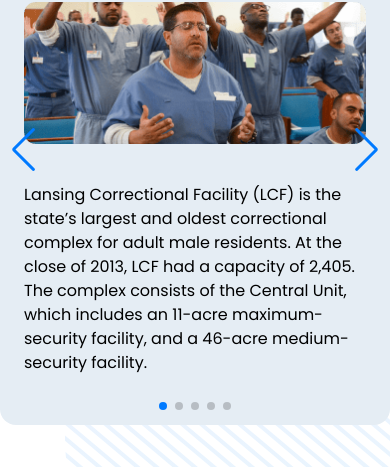
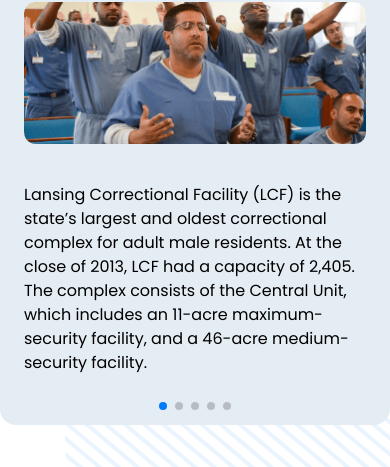
Before and after one commit to V1talquaaa/brother-in-blue, a Next.js app in the folder my-app/: page / in a window 390 px wide. Shown: the part 1484-1951 px from the top of the page. Built offline with nearby package versions, Linux system fonts and the light colour scheme.

Commit message:
finished dev, send to QA

```diff
--- a/my-app/src/app/components/CommunitySwiper.jsx
+++ b/my-app/src/app/components/CommunitySwiper.jsx
@@ -1,4 +1,4 @@
-import React from 'react';
+import React, { useState, useEffect } from 'react';
 import { Swiper, SwiperSlide } from 'swiper/react';
 import Image from 'next/image';
 import 'swiper/css';
@@ -8,34 +8,33 @@ import 'swiper/css/navigation';
 import { FreeMode, Navigation, Pagination } from 'swiper/modules';
 
 export default function CommunitySwiper() {
+
+  const [isMobile, setIsMobile] = useState(false);
+
+  useEffect(() => {
+    const handleResize = () => {
+      if (typeof window !== 'undefined') {
+        setIsMobile(window.innerWidth < 768);
+      }
+    };
+
+    handleResize();
+
+    window.addEventListener('resize', handleResize);
+    return () => {
+      window.removeEventListener('resize', handleResize);
+    };
+  }, []);
+
   return (
     <Swiper
       spaceBetween={24}
       freeMode={true}
-        pagination={{ clickable: true }}
-        navigation={{
-          clickable: true
-        }}
+      pagination={isMobile ? { clickable: true } : false}
+      navigation={!isMobile ? { clickable: true } : false}
       modules={[FreeMode, Pagination, Navigation]}
       className="mySwiper container mt-[32px] lg:mt-[80px] mx-[16px] lg:pr-[17px]"
-        breakpoints={{
-          // when window width is >= 640px
-          320: {
-            slidesPerView: 1,
-            pagination: {
-              clickable: true,
-            },
-            navigation: false, // Disable navigation on mobile
-          },
-          // when window width is >= 768px
-          768: {
-            slidesPerView: 3,
-            pagination: false, // Disable pagination on desktop
-            navigation: {
-              clickable: true,
-            },
-          },
-        }}
+      slidesPerView={isMobile ? 1 : 3}
     >
       <SwiperSlide>
         <div className="h-[550px] flex flex-col justify-between px-[24px] pt-[24px] pb-[50px] rounded-2xl bg-[#E5EDF4]">
--- a/my-app/src/app/components/Footer.jsx
+++ b/my-app/src/app/components/Footer.jsx
@@ -30,9 +30,6 @@ function Footer() {
             <li>
               <a href="#events">Events</a>
             </li>
-            <li>
-              <a href="#footer">Contacts</a>
-            </li>
           </ul>
           <div className="mt-[48px] lg:mt-0 text-base">
             <p className="mb-[12px] text-center lg:text-left">Have any questions?</p>
--- a/my-app/src/app/components/Goal.jsx
+++ b/my-app/src/app/components/Goal.jsx
@@ -1,5 +1,4 @@
 import Image from "next/image";
-import Link from "next/link";
 import React from "react";
 
 function Goal() {
--- a/my-app/src/app/components/Header.jsx
+++ b/my-app/src/app/components/Header.jsx
@@ -10,7 +10,7 @@ function Header() {
       <Image src='/headerLogo.png' width={268} height={64} alt='logo'/>
       </Link>
       <ul className='flex items-center gap-[16px] text-lg'>
-        <li><a href="#home">Home</a></li>
+        {/* <li><a href="#home">Home</a></li> */}
         <li><a href="#institutions">Institutions</a></li>
         <li><a href="#strategies">Strategies</a></li>
         <li><a href="#history">History</a></li>
--- a/my-app/src/app/components/Hero.jsx
+++ b/my-app/src/app/components/Hero.jsx
@@ -1,5 +1,4 @@
 import Image from "next/image";
-import Link from "next/link";
 import React from "react";
 
 function Hero() {
--- a/my-app/src/app/components/HistorySwiper.jsx
+++ b/my-app/src/app/components/HistorySwiper.jsx
@@ -19,8 +19,8 @@ export default function HistorySwiper() {
       setIsMobile(isMobileView);
     };
 
-    handleResize(); // Check on mount
-    window.addEventListener('resize', handleResize); // Check on resize
+    handleResize();
+    window.addEventListener('resize', handleResize);
 
     return () => {
       window.removeEventListener('resize', handleResize);
@@ -37,19 +37,19 @@ export default function HistorySwiper() {
     <div className="">
       <Swiper
         spaceBetween={24}
-        freeMode={!isMobile} // Disable freeMode on mobile
-        navigation={!isMobile ? { clickable: true } : false} // Disable navigation on mobile
-        pagination={isMobile ? { clickable: true } : false} // Show pagination on mobile only
+        freeMode={!isMobile}
+        navigation={!isMobile ? { clickable: true } : false}
+        pagination={isMobile ? { clickable: true } : false}
         onSlideChange={(swiper) => setActiveIndex(swiper.activeIndex)}
         modules={[FreeMode, Pagination, Navigation]}
         className="mySwiper mt-[32px] lg:mt-[80px] mx-[16px] lg:pl-[300px] lg:pr-[17px]"
         breakpoints={{
           640: {
-            slidesPerView: 1, // Show only one slide on mobile
-            spaceBetween: 0, // Adjust space between slides on mobile
+            slidesPerView: 1,
+            spaceBetween: 0,
           },
           768: {
-            slidesPerView: 3, // Show 3 slides on larger screens
+            slidesPerView: 3,
             spaceBetween: 24,
           },
         }}
@@ -132,8 +132,8 @@ export default function HistorySwiper() {
                 !isMobile && isMiddleSlide(index) ? 'scale-[1.3]' : 'scale-[1]'
               }`}
               style={{
-                maxWidth: !isMobile ? '282px' : '100%', // Full width on mobile, max width on desktop
-                width: !isMobile ? 'auto' : '100%', // Ensure full width on mobile
+                maxWidth: !isMobile ? '282px' : '100%',
+                width: !isMobile ? 'auto' : '100%',
                 transformOrigin: 'center',
                 padding: !isMobile && isMiddleSlide(index) ? '8px' : '0',
               }}
--- a/my-app/src/app/components/MobileNav.jsx
+++ b/my-app/src/app/components/MobileNav.jsx
@@ -11,9 +11,9 @@ export const MobileNav = ({ closeMenuBtn }) => {
         </button>
       </div>
         <ul className="mt-[48px] lg:mt-0 flex flex-col gap-[32px] lg:flex-row items-center lg:gap-[16px] text-lg text-mainWhite">
-          <li>
+          {/* <li>
             <a href="#home" onClick={closeMenuBtn}>Home</a>
-          </li>
+          </li> */}
           <li>
             <a href="#institutions " onClick={closeMenuBtn}>Institutions</a>
           </li>
--- a/my-app/src/app/components/StrategiesSwiper.jsx
+++ b/my-app/src/app/components/StrategiesSwiper.jsx
@@ -10,18 +10,15 @@ export default function StrategiesSwiper() {
   const [isMobile, setIsMobile] = useState(false);
 
   useEffect(() => {
-    // This will only run on the client side
+
     const handleResize = () => {
       setIsMobile(window.innerWidth <= 768);
     };
 
-    // Set initial value
     handleResize();
 
-    // Add event listener
     window.addEventListener('resize', handleResize);
 
-    // Clean up the event listener on component unmount
     return () => window.removeEventListener('resize', handleResize);
   }, []);
 
```
Lines whose indentation alone changed are shown as unchanged.
